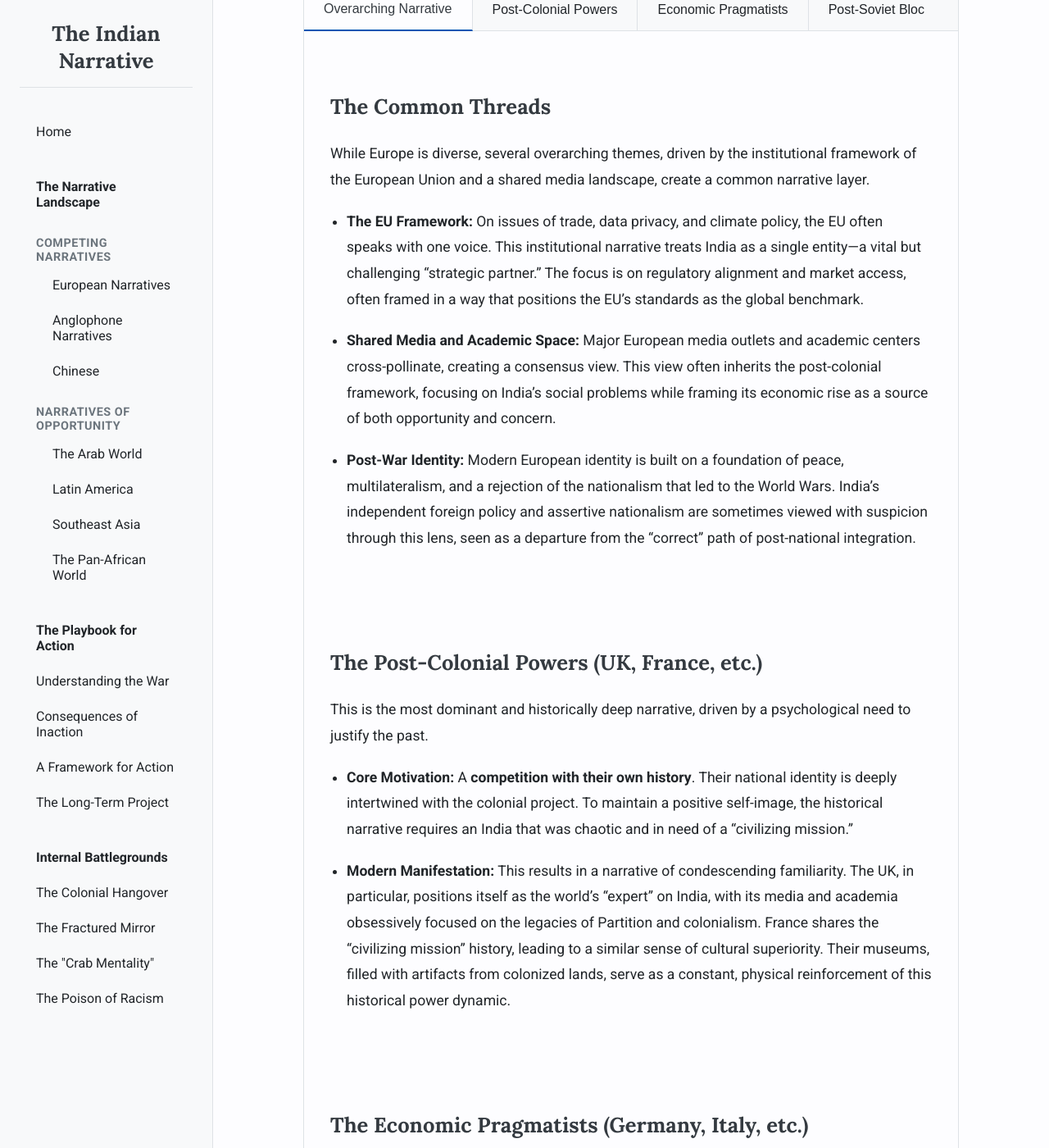
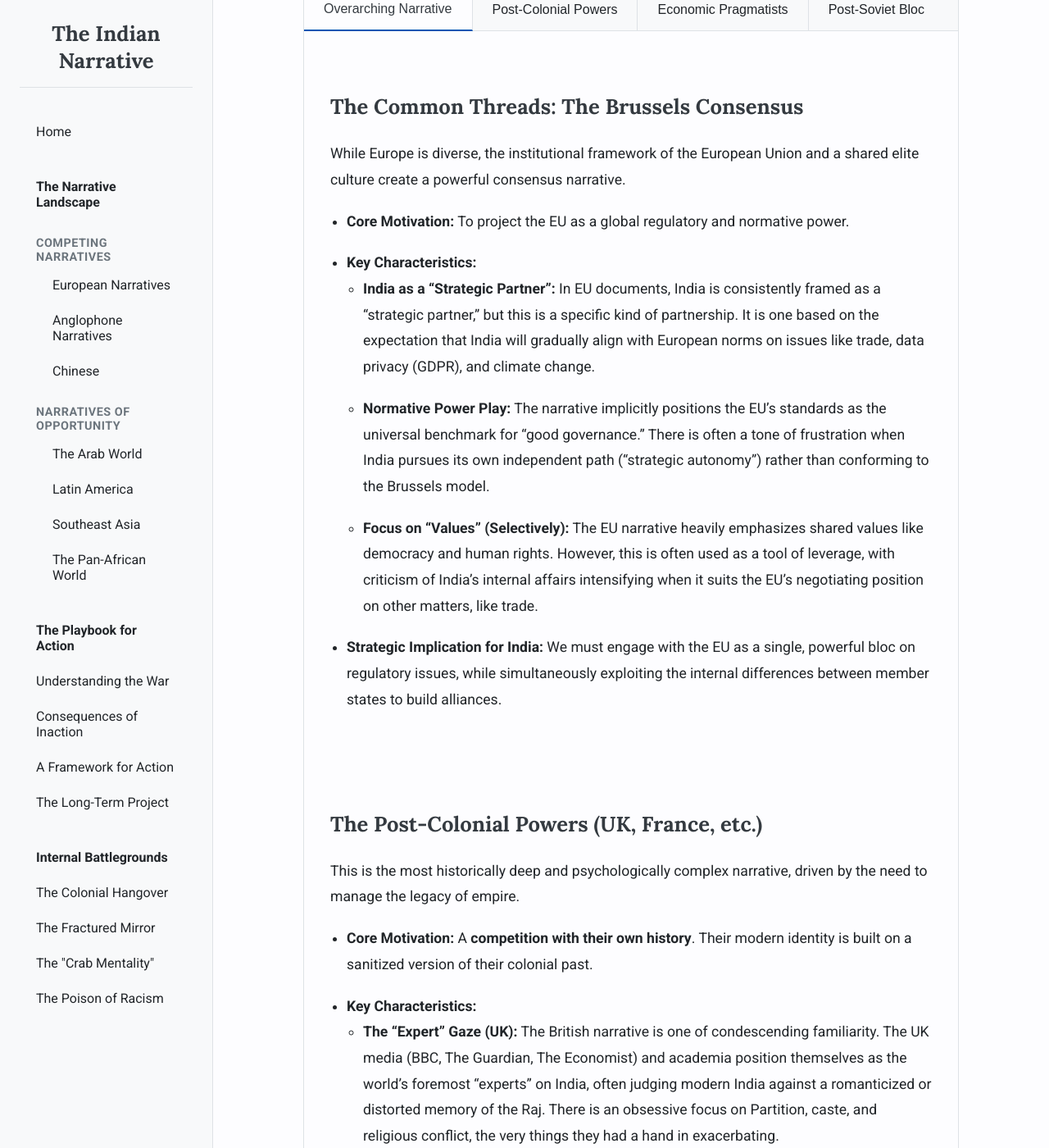
Before and after one commit to nodesman/indian-narrative, a Jekyll site: the page built from european-narrative.md, in a window 1280 px wide and 1400 px high, scrolled down 277 px. Shown: the whole window at 82% size. Built offline with Jekyll 4.4.1, drawn with Linux system fonts in a browser that asks for light colours; some of the changed text lies outside the part shown.

Commit message:
docs: Add significant detail to European narrative tabs
- Expands the content within each tab of the European Narratives page based on user feedback.
- Provides a more robust, structured, and detailed analysis for each narrative cluster.
- Includes specific country examples and strategic implications for India.

```diff
--- a/european-narrative.md
+++ b/european-narrative.md
@@ -15,22 +15,29 @@ The "European Narrative" is not a monolith. It is a complex tapestry of overlapp
   </div>
 
   <div id="overarching" class="tab-content" style="display:block;" markdown="1">
-### The Common Threads
+### The Common Threads: The Brussels Consensus
 
-While Europe is diverse, several overarching themes, driven by the institutional framework of the European Union and a shared media landscape, create a common narrative layer.
+While Europe is diverse, the institutional framework of the European Union and a shared elite culture create a powerful consensus narrative.
 
-*   **The EU Framework:** On issues of trade, data privacy, and climate policy, the EU often speaks with one voice. This institutional narrative treats India as a single entity—a vital but challenging "strategic partner." The focus is on regulatory alignment and market access, often framed in a way that positions the EU's standards as the global benchmark.
-*   **Shared Media and Academic Space:** Major European media outlets and academic centers cross-pollinate, creating a consensus view. This view often inherits the post-colonial framework, focusing on India's social problems while framing its economic rise as a source of both opportunity and concern.
-*   **Post-War Identity:** Modern European identity is built on a foundation of peace, multilateralism, and a rejection of the nationalism that led to the World Wars. India's independent foreign policy and assertive nationalism are sometimes viewed with suspicion through this lens, seen as a departure from the "correct" path of post-national integration.
+*   **Core Motivation:** To project the EU as a global regulatory and normative power.
+*   **Key Characteristics:**
+    *   **India as a "Strategic Partner":** In EU documents, India is consistently framed as a "strategic partner," but this is a specific kind of partnership. It is one based on the expectation that India will gradually align with European norms on issues like trade, data privacy (GDPR), and climate change.
+    *   **Normative Power Play:** The narrative implicitly positions the EU's standards as the universal benchmark for "good governance." There is often a tone of frustration when India pursues its own independent path ("strategic autonomy") rather than conforming to the Brussels model.
+    *   **Focus on "Values" (Selectively):** The EU narrative heavily emphasizes shared values like democracy and human rights. However, this is often used as a tool of leverage, with criticism of India's internal affairs intensifying when it suits the EU's negotiating position on other matters, like trade.
+*   **Strategic Implication for India:** We must engage with the EU as a single, powerful bloc on regulatory issues, while simultaneously exploiting the internal differences between member states to build alliances.
   </div>
 
   <div id="post-colonial" class="tab-content" markdown="1">
 ### The Post-Colonial Powers (UK, France, etc.)
 
-This is the most dominant and historically deep narrative, driven by a psychological need to justify the past.
+This is the most historically deep and psychologically complex narrative, driven by the need to manage the legacy of empire.
 
-*   **Core Motivation:** A **competition with their own history**. Their national identity is deeply intertwined with the colonial project. To maintain a positive self-image, the historical narrative requires an India that was chaotic and in need of a "civilizing mission."
-*   **Modern Manifestation:** This results in a narrative of condescending familiarity. The UK, in particular, positions itself as the world's "expert" on India, with its media and academia obsessively focused on the legacies of Partition and colonialism. France shares the "civilizing mission" history, leading to a similar sense of cultural superiority. Their museums, filled with artifacts from colonized lands, serve as a constant, physical reinforcement of this historical power dynamic.
+*   **Core Motivation:** A **competition with their own history**. Their modern identity is built on a sanitized version of their colonial past.
+*   **Key Characteristics:**
+    *   **The "Expert" Gaze (UK):** The British narrative is one of condescending familiarity. The UK media (BBC, The Guardian, The Economist) and academia position themselves as the world's foremost "experts" on India, often judging modern India against a romanticized or distorted memory of the Raj. There is an obsessive focus on Partition, caste, and religious conflict, the very things they had a hand in exacerbating.
+    *   **The "Civilizing Mission" 2.0 (France):** The French narrative is less about shared history and more about the universalism of French culture and values. They see themselves as a global arbiter of culture and ideas, and view India through this lens—a fascinating, ancient civilization, but one that ultimately must be understood and validated through Western intellectual frameworks.
+    *   **Museums as Narrative Tools:** The vast collections of Indian artifacts in museums like the British Museum or the V&A are not neutral displays; they are a physical manifestation of the colonial narrative—a story of extraction and appropriation framed as "preservation."
+*   **Strategic Implication for India:** We must relentlessly challenge their self-appointed "expert" status and demand the return of cultural artifacts as a practical and symbolic act of decolonization.
   </div>
 
   <div id="pragmatists" class="tab-content" markdown="1">
@@ -38,17 +45,26 @@ This is the most dominant and historically deep narrative, driven by a psycholog
 
 This narrative is less burdened by colonial baggage and is overwhelmingly focused on economic and geopolitical realities.
 
-*   **Core Motivation:** **Economic self-interest.** Their historical interaction with India was not defined by large-scale colonialism, so their view is less sentimental and more transactional. India is a market, a partner, and a competitor.
-*   **Modern Manifestation:** The narrative is one of "huge potential, frustrating execution." Germany, Europe's industrial powerhouse, respects India's engineering talent and market size but is highly critical of its bureaucracy and infrastructure challenges. Their narrative is found less in historical debates and more in the pages of business journals, focusing on trade balances, intellectual property, and the ease of doing business.
+*   **Core Motivation:** **Economic self-interest and a search for geopolitical stability.**
+*   **Key Characteristics:**
+    *   **The Engineering Lens (Germany):** As Europe's industrial powerhouse, Germany views India primarily through an economic and engineering framework. They have immense respect for India's technical talent, IT prowess, and market size. This respect, however, is paired with deep frustration at what they perceive as bureaucratic inefficiency and infrastructure deficits. The narrative is one of "immense potential, frustrating execution."
+    *   **The "G20 Partner" Frame (Italy/Spain):** For other major economies, the narrative is simpler. India is a fellow G20 member, a major economy, and a vital partner in global economic governance. Their engagement is less about history and more about trade balances, market access for their own goods (e.g., Italian luxury brands), and cooperation in international forums.
+    *   **Agnostic on Internal Affairs:** These nations are generally less interested in lecturing India on its internal social issues, unless it directly impacts the business environment.
+*   **Strategic Implication for India:** These are our natural partners for building the industrial and technological capacity we need. The relationship must be framed in terms of mutual economic benefit and co-creation of technology.
   </div>
 
   <div id="post-soviet" class="tab-content" markdown="1">
 ### The Post-Soviet Bloc (Poland, Czechia, etc.)
 
-This is the most distinct and often overlooked narrative, shaped by a completely different 20th-century experience.
+This is the most distinct and often overlooked narrative, shaped by a completely different 20th-century experience of foreign domination.
 
-*   **Core Motivation:** **A pragmatic search for new partners, free of historical baggage.** Having been under Soviet domination, their national story is one of throwing off foreign control, not of imposing it. They have no colonial past with India to justify.
-*   **Modern Manifestation:** The engagement is often on a more equal footing. The Cold War legacy is one of solidarity, as India maintained friendly relations with the Eastern Bloc. Today, they are more likely to see India as a fellow "risen" nation that has successfully navigated a post-imperial world. As newer EU members, they are still shaping their foreign policy and are often more open to partnerships that don't come with the complex psychological baggage of the older Western European powers.
+*   **Core Motivation:** **A pragmatic search for non-traditional partners to enhance their own sovereignty.**
+*   **Key Characteristics:**
+    *   **Absence of Colonial Baggage:** This is the defining feature. They have no colonial past with India to justify or apologize for. This removes the entire layer of psychological superiority/inferiority that complicates the relationship with Western Europe.
+    *   **A Shared History of "Throwing Off the Yoke":** Their national story is one of successfully escaping the domination of a larger power (the Soviet Union). They are therefore more likely to view India's "strategic autonomy" and assertive foreign policy not with suspicion, but with a degree of admiration and understanding.
+    *   **The Legacy of Friendship:** During the Cold War, India maintained warm relations with the Eastern Bloc. This created a reservoir of goodwill and a generation of leaders and diplomats who view India positively.
+    *   **A Hedge Against Russia/Germany:** For many of these nations, a strong relationship with a distant, non-threatening major power like India is a valuable hedge against the influence of their larger neighbors, Russia and Germany.
+*   **Strategic Implication for India:** These nations are our natural allies within the EU. They are more likely to understand our position on issues of national sovereignty and can be cultivated as key partners to balance the influence of the larger Western European powers.
   </div>
 </div>
 
```
Also changed, not shown: other parts of european-narrative.md (+1 -1 lines).
